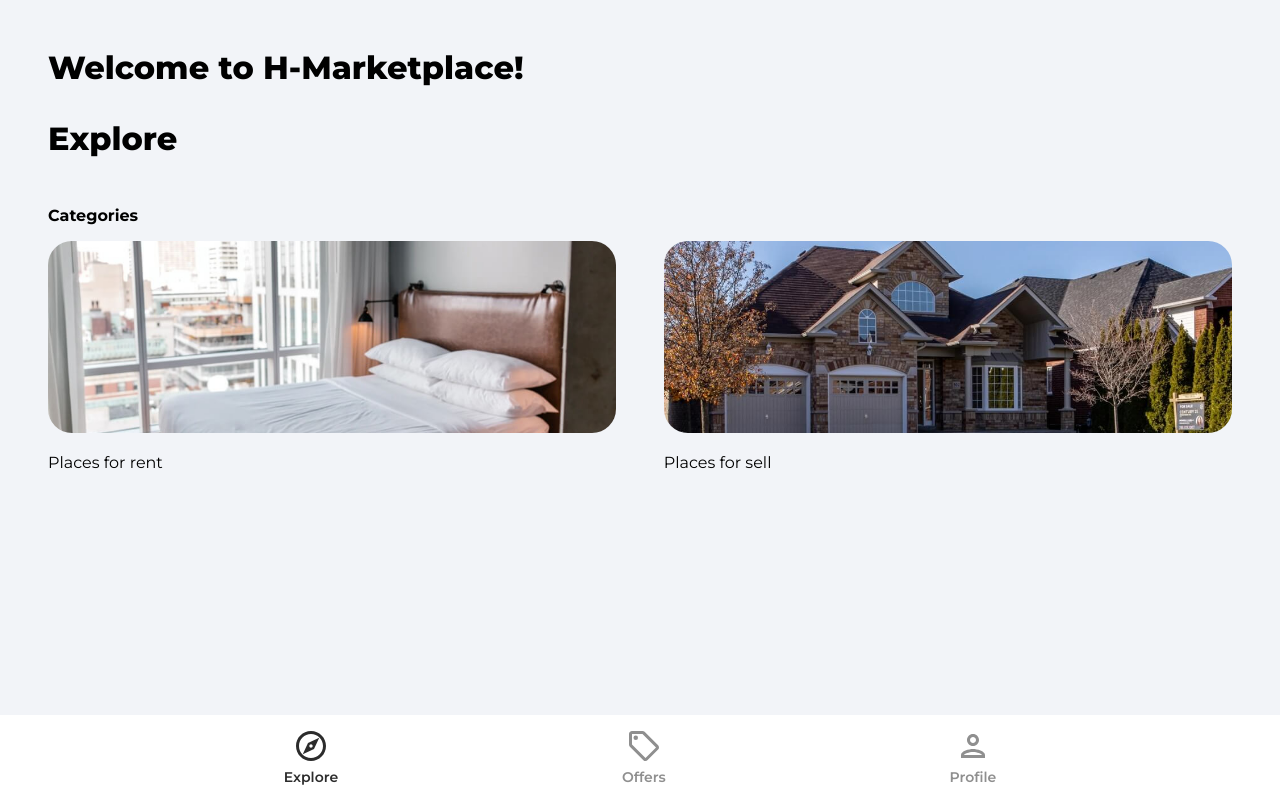
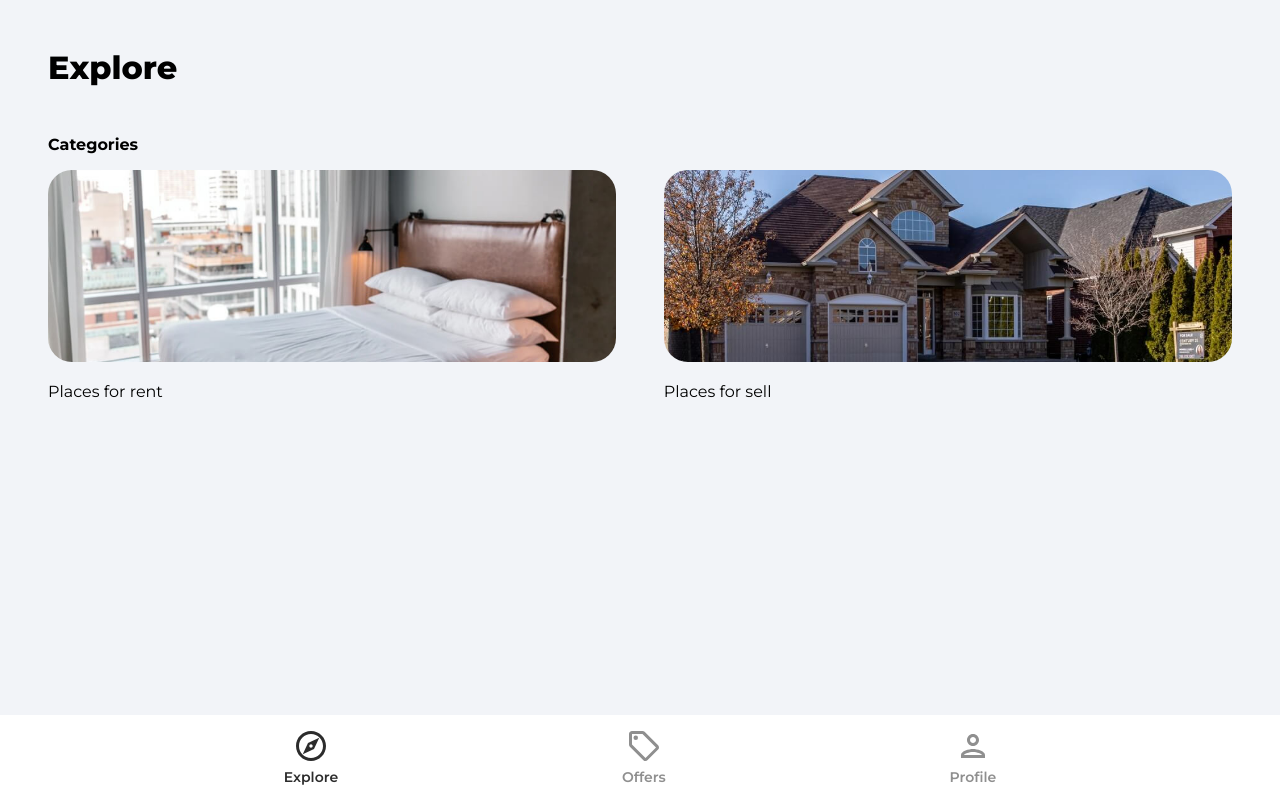
Before and after one commit to jhonadc/ReactHousing, a React (Create React App) app: page / in a window 1280 px wide. Built offline with nearby package versions, Linux system fonts and the light colour scheme; no server answers; the database is empty.

Commit message:
deleted intro welcome

```diff
--- a/src/pages/Explore.jsx
+++ b/src/pages/Explore.jsx
@@ -7,7 +7,6 @@ function Explore() {
   return (
     <div className='explore'>
       <header>
-        <p className='pageHeader'>Welcome to H-Marketplace!</p>
         <p className='pageHeader'>Explore</p>
       </header>
 
```
